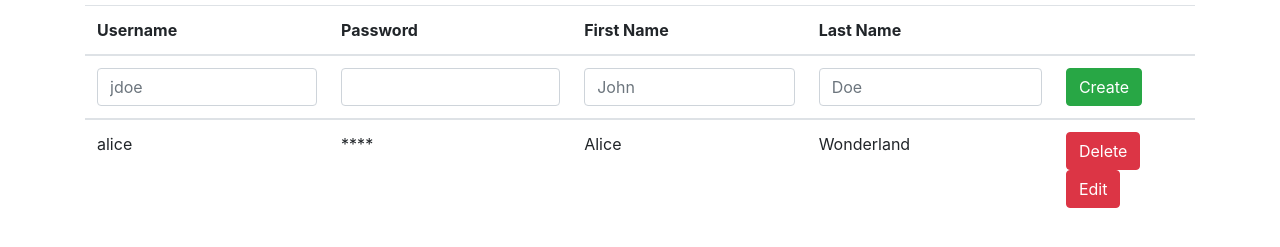
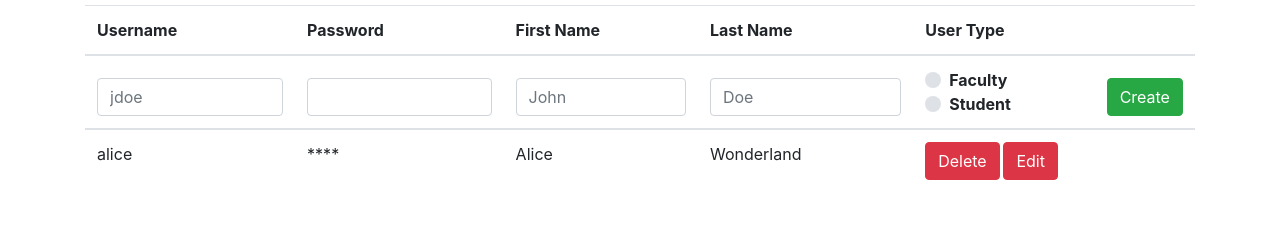
Before and after one commit to erinzhangxi/CourseManagementSystem-React, a plain HTML site: page src/main/webapp/jquery/components/user-admin/user-admin.template.client.html in a window 1280 px wide. Shown: the part 51-298 px from the top of the page. Drawn offline with nearby package versions, Linux system fonts and the light colour scheme; no server answers.

Commit message:
user-admin create user type radio buttons

```diff
--- a/src/main/webapp/jquery/components/user-admin/user-admin.template.client.html
+++ b/src/main/webapp/jquery/components/user-admin/user-admin.template.client.html
@@ -23,6 +23,7 @@
         <th>Password</th>
         <th>First Name</th>
         <th>Last Name</th>
+        <th>User Type</th>
         <th></th>
       </tr>
       <tr>
@@ -30,6 +31,16 @@
         <th><input id="passwordFld" class="form-control" type="password"/></th>
         <th><input id="firstNameFld" class="form-control" placeholder="John"/></th>
         <th><input id="lastNameFld" class="form-control" placeholder="Doe"/></th>
+        <th>
+        <div class="custom-control custom-radio custom-control-inline">
+            <input type="radio" id="usertype-faculty" name="usertype-faculty" class="custom-control-input">
+            <label class="custom-control-label" for="usertype-faculty">Faculty</label>
+        </div>
+        <div class="custom-control custom-radio custom-control-inline">
+            <input type="radio" id="usertype-student" name="usertype-faculty" class="custom-control-input">
+            <label class="custom-control-label" for="usertype-student">Student</label>
+        </div>
+      </th>
         <th><button id="createUser" class="btn btn-success">Create</button></th>
       </tr>
     </thead>
```
